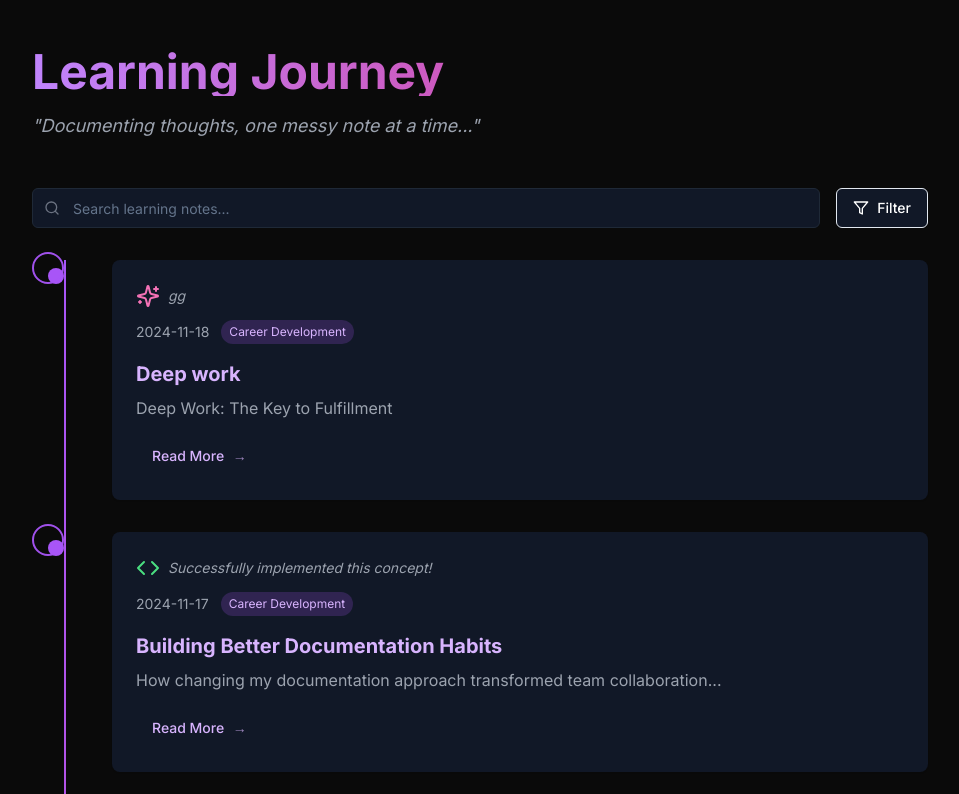
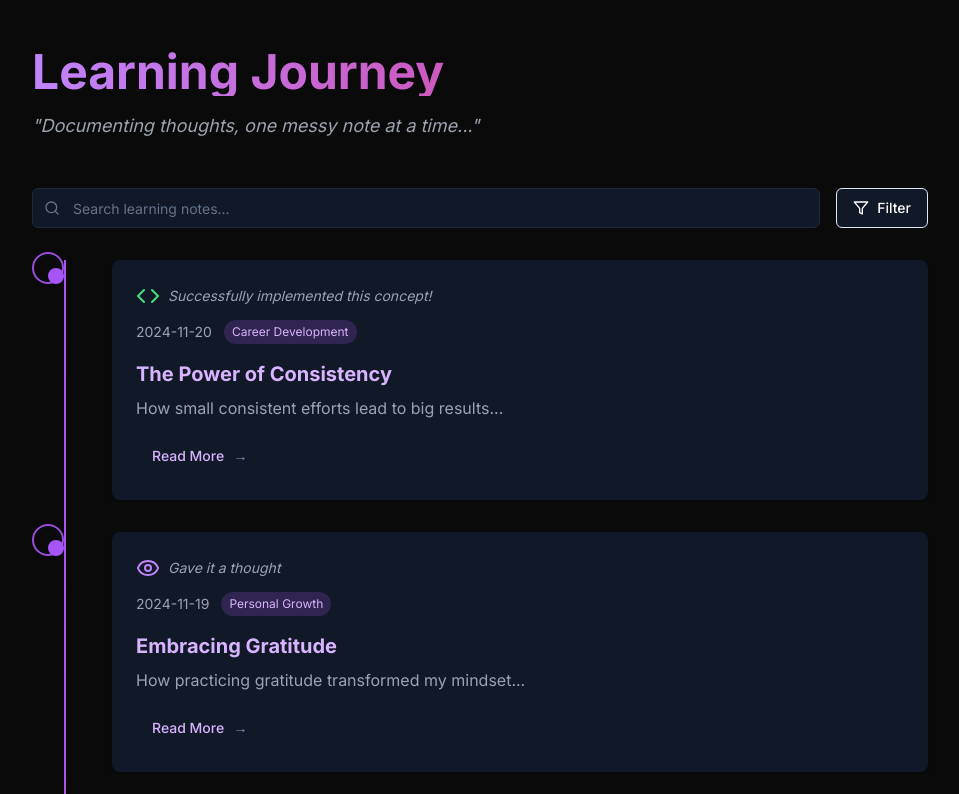
Before and after one commit to Devesh21700Kumar/Devesh21700Kumar.github.io, a Next.js app: page / in a window 1280 px wide. Shown: the top 794 px of the page, without its empty margins (160-1119 px from the left). Built offline with nearby package versions, Linux system fonts and the light colour scheme.

Commit message:
deep work

```diff
--- a/src/data/posts.ts
+++ b/src/data/posts.ts
@@ -269,4 +269,42 @@ export const posts: Post[] = [
     When you protect your time for deep work, you're not just improving output—you're investing in your own **well-being and happiness.`,
     mood: "happy",
   },
+  {
+    id: 13,
+    title: "Embracing Gratitude",
+    date: "2024-11-19",
+    category: "Personal Growth",
+    excerpt: "How practicing gratitude transformed my mindset...",
+    content: `Gratitude shifts our focus from what we lack to what we have.
+    Adopting a daily gratitude practice has transformed my life and relationships.
+
+    My Practices:
+    - Morning Reflections: List three things I’m thankful for.
+    - Express Gratitude: Say “thank you” often and genuinely.
+    - Celebrate Wins: Acknowledge small victories.
+
+    The Outcome:
+    Gratitude has strengthened my connections and made me more resilient.
+    It reminds me there’s always something to appreciate.`,
+    mood: "contemplative",
+  },
+  {
+    id: 14,
+    title: "The Power of Consistency",
+    date: "2024-11-20",
+    category: "Career Development",
+    excerpt: "How small consistent efforts lead to big results...",
+    content: `Consistency is often overlooked, but it’s the key to long-term success.
+    Small, repeated actions compound over time to create meaningful change.
+
+    My Approach:
+    - Build Small Habits: Focus on one manageable change at a time.
+    - Track Progress: Use simple tools to stay accountable.
+    - Stay Patient: Results come with time and persistence.
+
+    The Outcome:
+    By staying consistent, I’ve achieved goals that once seemed impossible.
+    It’s proof that steady effort beats short bursts of intensity every time.`,
+    mood: "accomplished",
+  },
 ];
```
